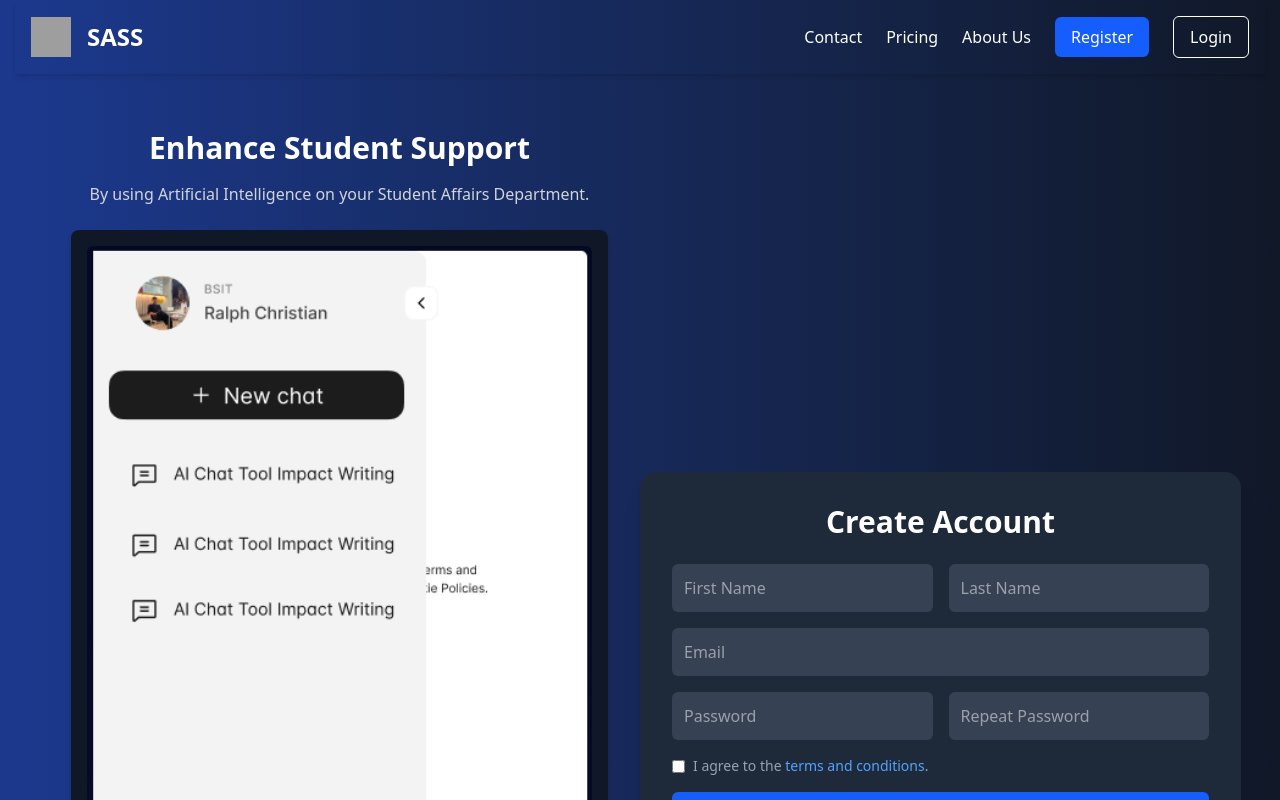
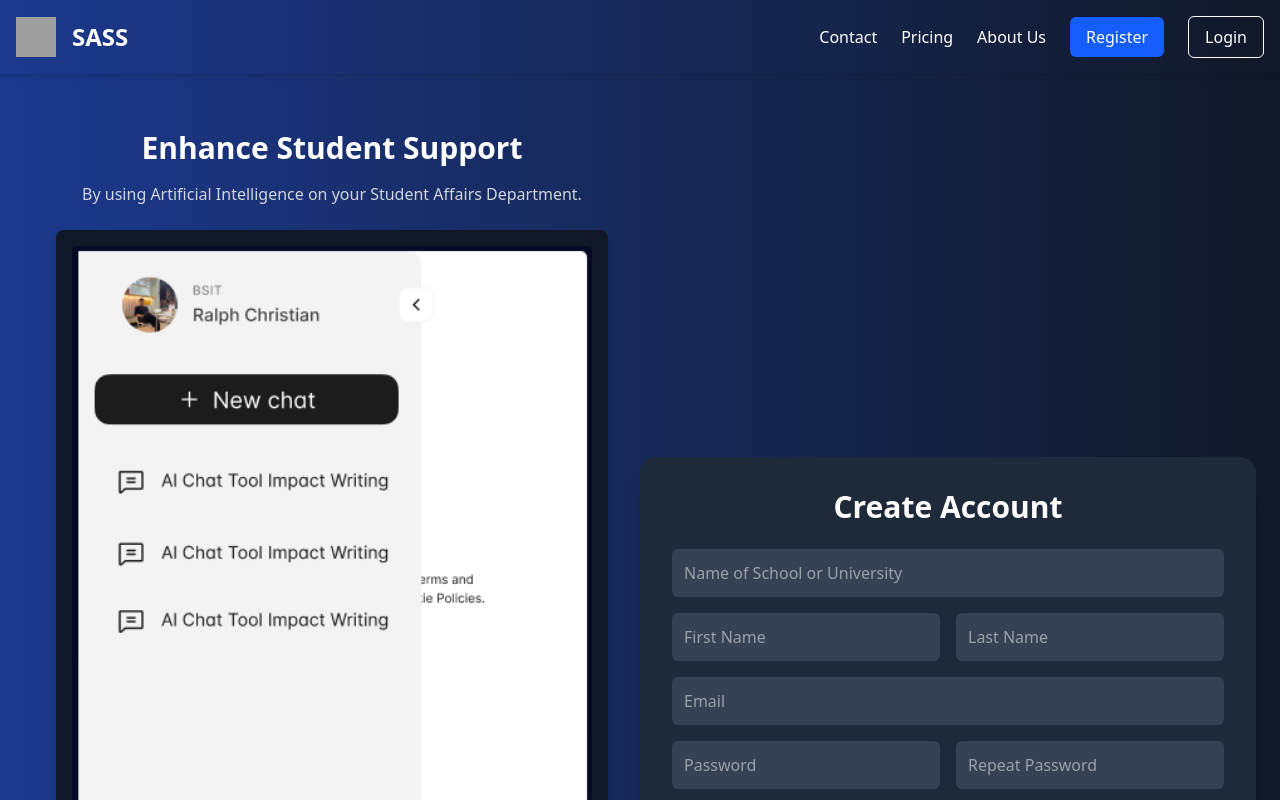
Before and after one commit to RlphChrs/CAPSTONE_SASS_Web, a React (Vite) app: page /register in a window 1280 px wide. Shown: the top 800 px of the page. Built offline with nearby package versions, Linux system fonts and the light colour scheme; grey boxes are pictures that could not be loaded.

Commit message:
fixed header

```diff
--- a/src/Pages/Registration.jsx
+++ b/src/Pages/Registration.jsx
@@ -5,7 +5,7 @@ import NavigationImage from '../assets/navigation.png';
 
 const Registration = () => {
   return (
-    <div className=" text-white flex flex-col">
+    <div className="min-h-screen max-w-full text-white flex flex-col">
       <Header />
       <div className="flex-grow flex items-center justify-center p-6">
         <div className="flex flex-col md:flex-row items-center justify-center w-full max-w-7xl">
--- a/src/components/RegistrationForm.jsx
+++ b/src/components/RegistrationForm.jsx
@@ -6,6 +6,7 @@ const RegistrationForm = () => {
     <div className="text-white">
       <h2 className="text-3xl font-bold mb-6 text-center">Create Account</h2>
       <form className="space-y-4">
+      <input type="text" placeholder="Name of School or University" className="w-full p-3 rounded-md bg-gray-700 text-white focus:outline-none focus:ring-2 focus:ring-blue-500" />
         <div className="flex space-x-4">
           <input type="text" placeholder="First Name" className="w-1/2 p-3 rounded-md bg-gray-700 text-white focus:outline-none focus:ring-2 focus:ring-blue-500" />
           <input type="text" placeholder="Last Name" className="w-1/2 p-3 rounded-md bg-gray-700 text-white focus:outline-none focus:ring-2 focus:ring-blue-500" />
--- a/src/components/Wrapper.jsx
+++ b/src/components/Wrapper.jsx
@@ -3,7 +3,7 @@ import React from 'react'
 const Wrapper = ( { children }) => {
   return (
     <section className='bg-gradient-to-r from-blue-900 to-gray-900 text-white'>
-        <div className='max-w-[1250px] mx-auto'>
+        <div className='max-w-full mx-auto'>
             { children}
         </div>
     </section>
```
